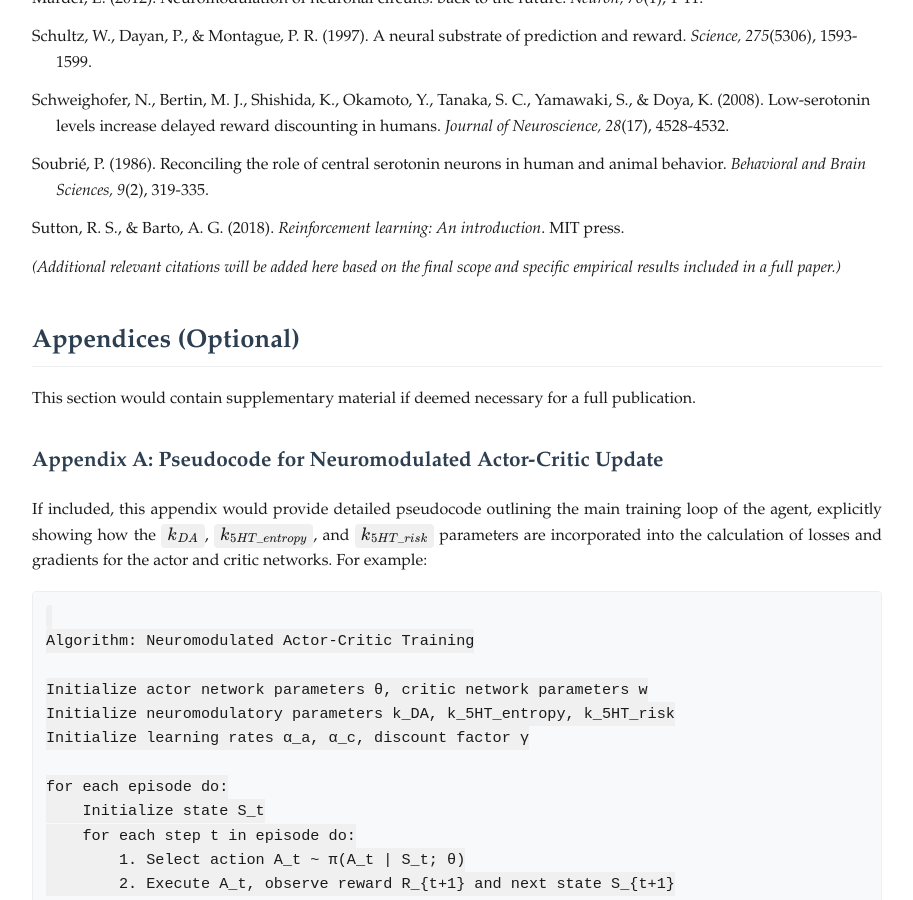
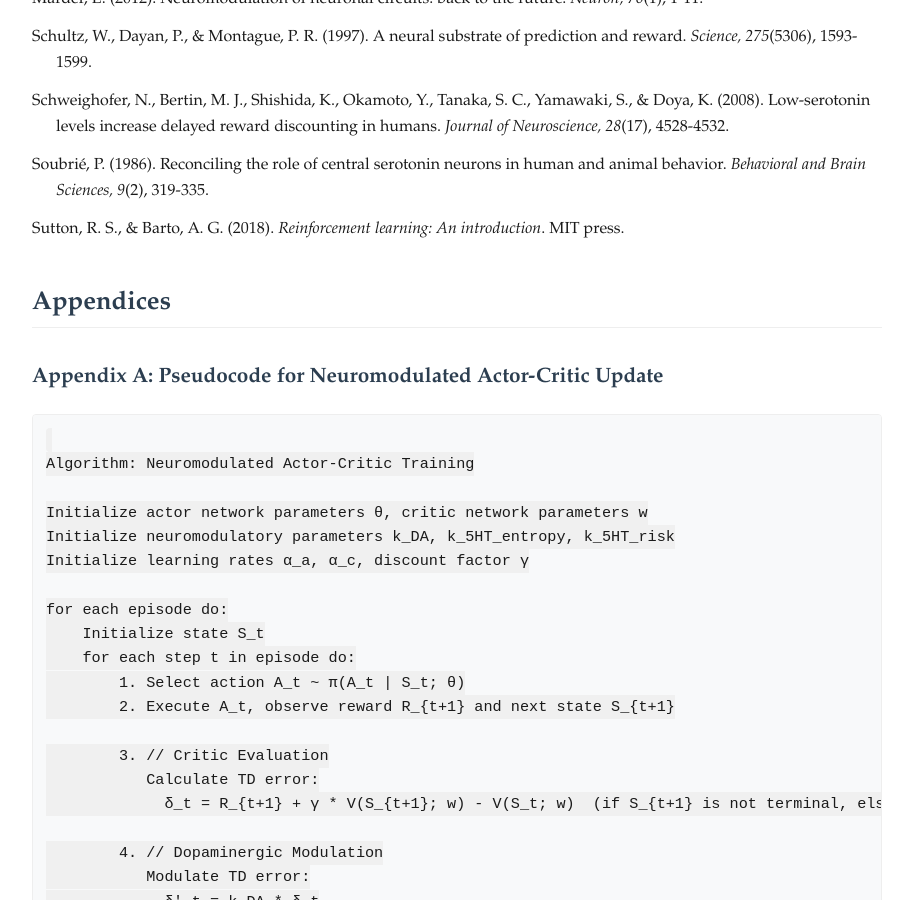
Before and after one commit to fumadari/fumadari.github.io, a Jekyll site: the page projects/Touch‑a‑Neuron.html, which Jekyll copies as it is, in a window 1280 px wide and 900 px high, scrolled down 15013 px. Shown: the whole window, without its empty margins (183-1096 px from the left). Built offline with Jekyll 4.4.1, drawn with Linux system fonts in a browser that asks for light colours.

Commit message:
Update Touch‑a‑Neuron.html

```diff
--- a/projects/Touch‑a‑Neuron.html
+++ b/projects/Touch‑a‑Neuron.html
@@ -505,18 +505,12 @@
         <li>Schweighofer, N., Bertin, M. J., Shishida, K., Okamoto, Y., Tanaka, S. C., Yamawaki, S., & Doya, K. (2008). Low-serotonin levels increase delayed reward discounting in humans. <em>Journal of Neuroscience, 28</em>(17), 4528-4532.</li>
         <li>Soubrié, P. (1986). Reconciling the role of central serotonin neurons in human and animal behavior. <em>Behavioral and Brain Sciences, 9</em>(2), 319-335.</li>
         <li>Sutton, R. S., & Barto, A. G. (2018). <em>Reinforcement learning: An introduction</em>. MIT press.</li>
-        <li><em>(Additional relevant citations will be added here based on the final scope and specific empirical results included in a full paper.)</em></li>
     </ul>
 
-    <h2 id="appendix">Appendices (Optional)</h2>
-    <p>
-        This section would contain supplementary material if deemed necessary for a full publication.
-    </p>
+    <h2 id="appendix">Appendices</h2>
 
     <h3>Appendix A: Pseudocode for Neuromodulated Actor-Critic Update</h3>
-    <p>
-        If included, this appendix would provide detailed pseudocode outlining the main training loop of the agent, explicitly showing how the <span class="variable">\(k_{DA}\)</span>, <span class="variable">\(k_{5HT\_entropy}\)</span>, and <span class="variable">\(k_{5HT\_risk}\)</span> parameters are incorporated into the calculation of losses and gradients for the actor and critic networks. For example:
-    </p>
+
     <pre><code>
 Algorithm: Neuromodulated Actor-Critic Training
 
```
